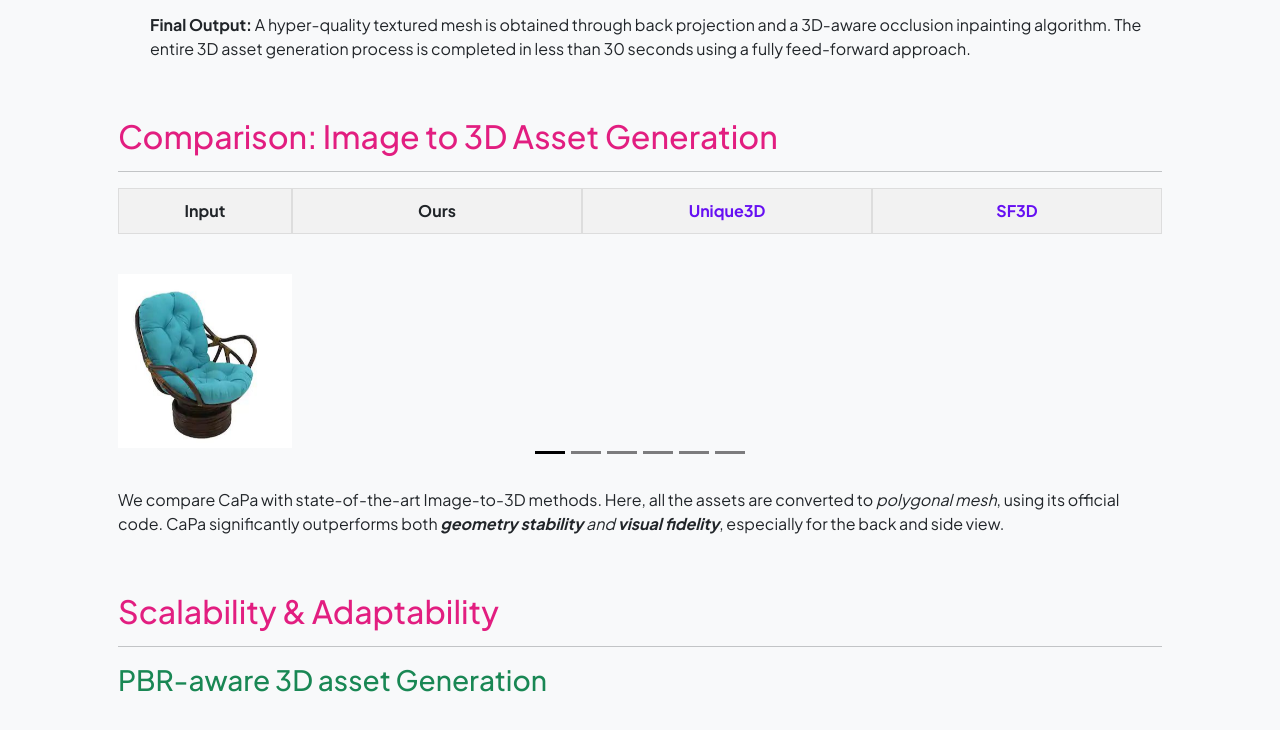
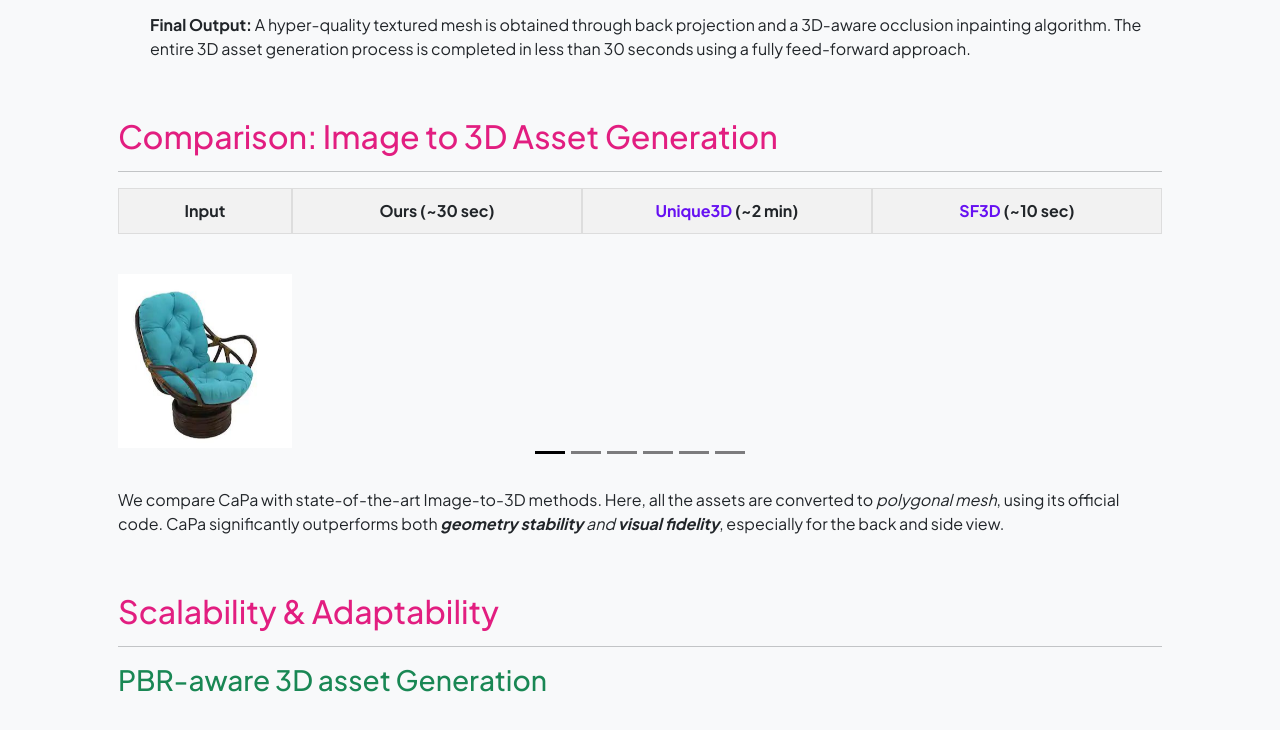
Before and after one commit to ncsoft/CaPa, a plain HTML site: page index.html in a window 1280 px wide. Shown: the part 3054-3784 px from the top of the page. Drawn offline with nearby package versions, Linux system fonts and the light colour scheme; some icons are missing.

Commit message:
edit table th, project page a tag in README

```diff
--- a/index.html
+++ b/index.html
@@ -350,21 +350,21 @@
                                         <div class="col-4">
                                             <table>
                                                 <tr>
-                                                    <th>Ours</th>
+                                                    <th>Ours (~30 sec)</th>
                                                 </tr>
                                             </table>
                                         </div>
                                         <div class="col-4">
                                             <table>
                                                 <tr>
-                                                    <th><a href="https://wukailu.github.io/Unique3D/">Unique3D</a></th>
+                                                    <th><a href="https://wukailu.github.io/Unique3D/">Unique3D</a> (~2 min)</th>
                                                 </tr>
                                             </table>
                                         </div>
                                         <div class="col-4">
                                             <table>
                                                 <tr>
-                                                    <th><a href="https://stable-fast-3d.github.io/">SF3D</a></th>
+                                                    <th><a href="https://stable-fast-3d.github.io/">SF3D</a> (~10 sec)</th>
                                                 </tr>
                                             </table>
                                         </div>
```
Also changed, not shown: 1 other file.
